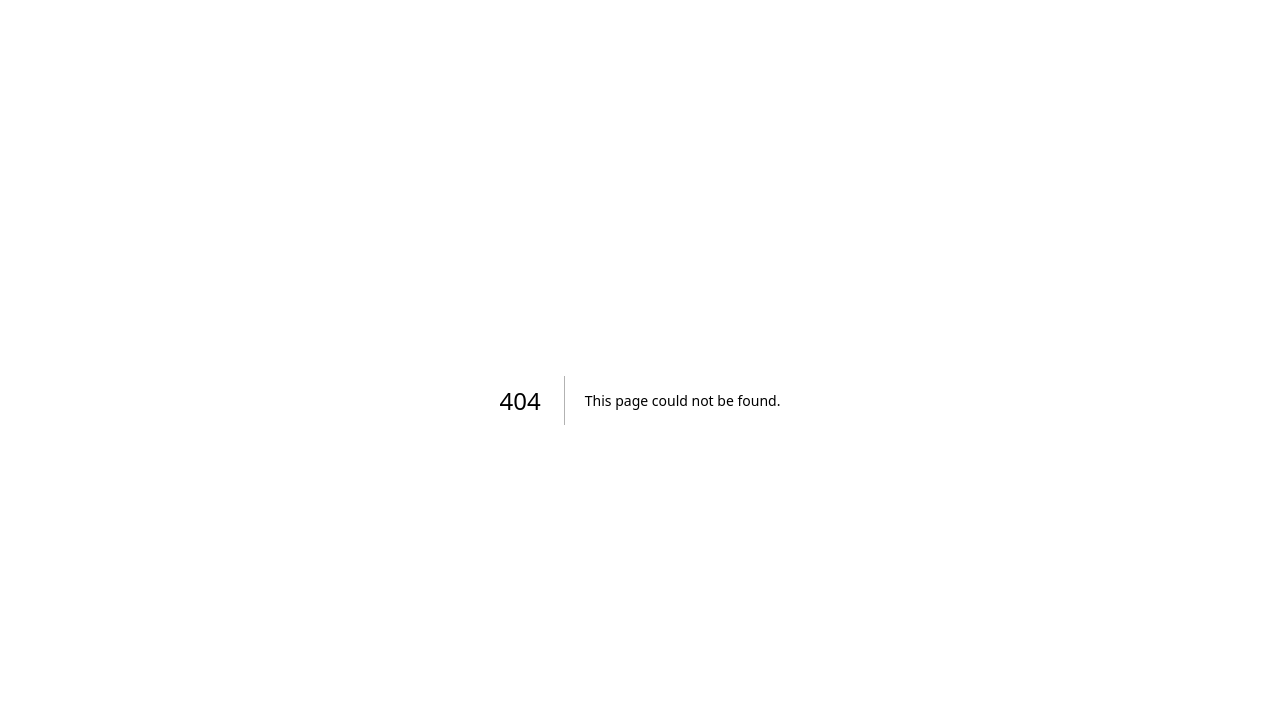
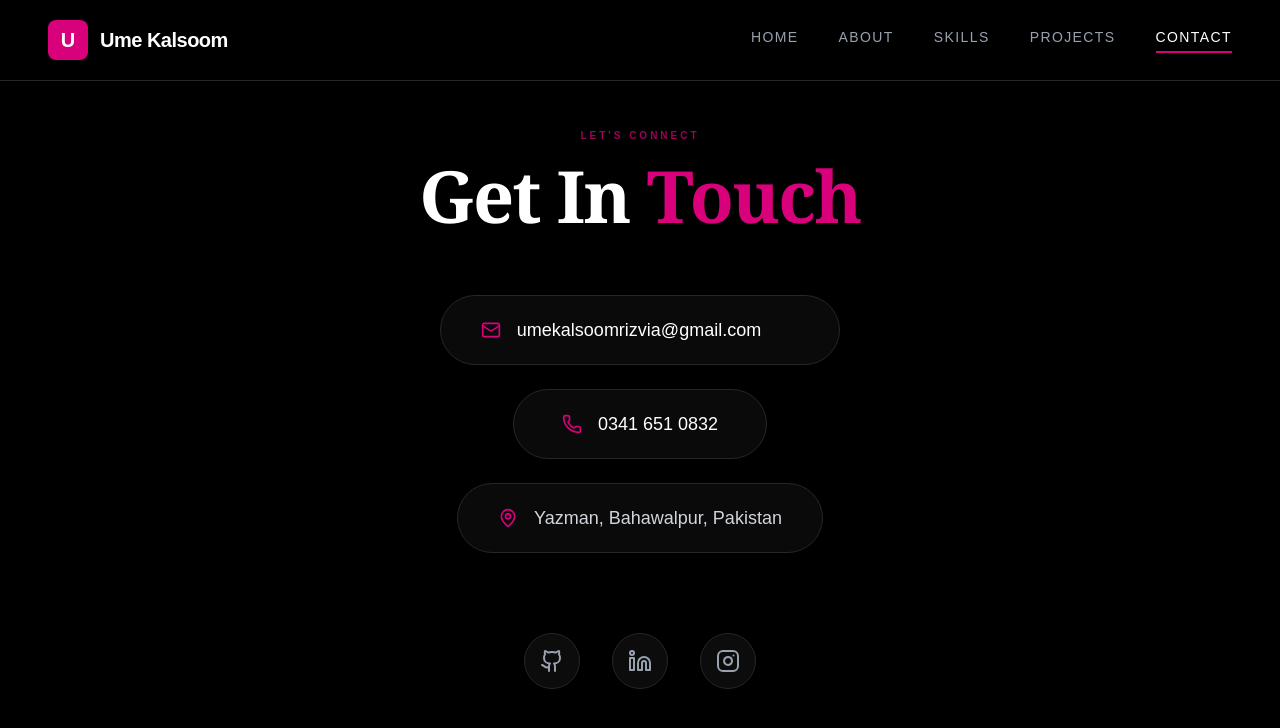
Before and after one commit to umekalsoom68/my-portfolio-v-2, a Next.js app in the folder my-portfolio-v2/: page /contact in a window 1280 px wide. Before the commit this address had no page. Shown: the top 728 px of the page. Built offline with nearby package versions, Linux system fonts and the light colour scheme.

Commit message:
design contact page

```diff
--- /dev/null
+++ b/my-portfolio-v2/app/contact/page.tsx
@@ -0,0 +1,86 @@
+"use client"; // Interactive features ke liye zaroori hai
+import Navbar from '@/app/components/Navbar';
+import { Mail, Phone, MapPin, Github, Linkedin, Instagram, Copy } from 'lucide-react';
+import Link from 'next/link';
+import { useState } from 'react';
+
+export default function ContactPage() {
+  const [copied, setCopied] = useState(false);
+
+  const copyEmail = () => {
+    navigator.clipboard.writeText("umekalsoomrizvia@gmail.com");
+    setCopied(true);
+    setTimeout(() => setCopied(false), 2000);
+  };
+
+  return (
+    <main className="bg-black min-h-screen text-white flex flex-col overflow-hidden relative">
+      <Navbar />
+
+      {/* Background Decorative Glows */}
+      <div className="absolute top-1/2 left-1/2 -translate-x-1/2 -translate-y-1/2 w-125 h-125 bg-[#d9007b]/5 blur-[120px] rounded-full -z-10"></div>
+
+      <div className="flex-grow' flex flex-col items-center justify-center pt-32 pb-20 px-6 max-w-4xl mx-auto w-full text-center z-10">
+
+        <p className="text-[#d9007b] font-bold tracking-[0.3em] text-[10px] mb-4 uppercase animate-pulse">
+          LET'S CONNECT
+        </p>
+
+        <h1 className="text-6xl md:text-7xl font-serif font-bold mb-16 tracking-tight">
+          Get In <span className="text-[#d9007b]">Touch</span>
+        </h1>
+
+        <div className="flex flex-col items-center gap-6 w-full max-w-2xl">
+
+          {/* Email Pill with Copy Feature */}
+          <button
+            onClick={copyEmail}
+            className="bg-[#141414]/50 backdrop-blur-md border border-zinc-800 rounded-full py-5 px-10 flex items-center gap-4 w-fit hover:border-[#d9007b] hover:-translate-y-1 transition-all duration-300 group relative"
+          >
+            <Mail className="text-[#d9007b]" size={20} />
+            <span className="text-lg font-medium">umekalsoomrizvia@gmail.com</span>
+            <Copy size={14} className="opacity-0 group-hover:opacity-100 transition-opacity text-zinc-500 ml-2" />
+            {copied && (
+              <span className="absolute -top-10 left-1/2 -translate-x-1/2 bg-[#d9007b] text-white text-xs py-1 px-3 rounded-md">Copied!</span>
+            )}
+          </button>
+
+          {/* Phone Pill */}
+          <a
+            href="tel:+923416510832"
+            className="bg-[#141414]/50 backdrop-blur-md border border-zinc-800 rounded-full py-5 px-12 flex items-center gap-4 w-fit hover:border-[#d9007b] hover:-translate-y-1 transition-all duration-300"
+          >
+            <Phone className="text-[#d9007b]" size={20} />
+            <span className="text-lg font-medium text-white">0341 651 0832</span>
+          </a>
+
+          {/* Location Pill */}
+          <div className="bg-[#141414]/50 backdrop-blur-md border border-zinc-800 rounded-full py-5 px-10 flex items-center gap-4 w-fit hover:border-[#d9007b]/20 transition-all">
+            <MapPin className="text-[#d9007b]" size={20} />
+            <span className="text-gray-300 text-lg font-medium">Yazman, Bahawalpur, Pakistan</span>
+          </div>
+
+        </div>
+
+        {/* Enhanced Social Icons */}
+        <div className="flex items-center justify-center gap-8 mt-20">
+          {[
+            { icon: <Github size={24} />, link: "https://github.com/umekalsoom68" },
+            { icon: <Linkedin size={24} />, link: "https://www.linkedin.com/in/um-e-kalsoom-rizvia-495b59313" },
+            { icon: <Instagram size={24} />, link: "https://www.instagram.com/aafffiii_68" }
+          ].map((social, i) => (
+            <Link
+              key={i}
+              href={social.link}
+              target="_blank"
+              className="w-14 h-14 bg-zinc-900/50 border border-zinc-800 rounded-full flex items-center justify-center text-gray-400 hover:text-white hover:border-[#d9007b] hover:shadow-[0_0_20px_rgba(217,0,123,0.3)] transition-all duration-300"
+            >
+              {social.icon}
+            </Link>
+          ))}
+        </div>
+
+      </div>
+    </main>
+  );
+}
```
